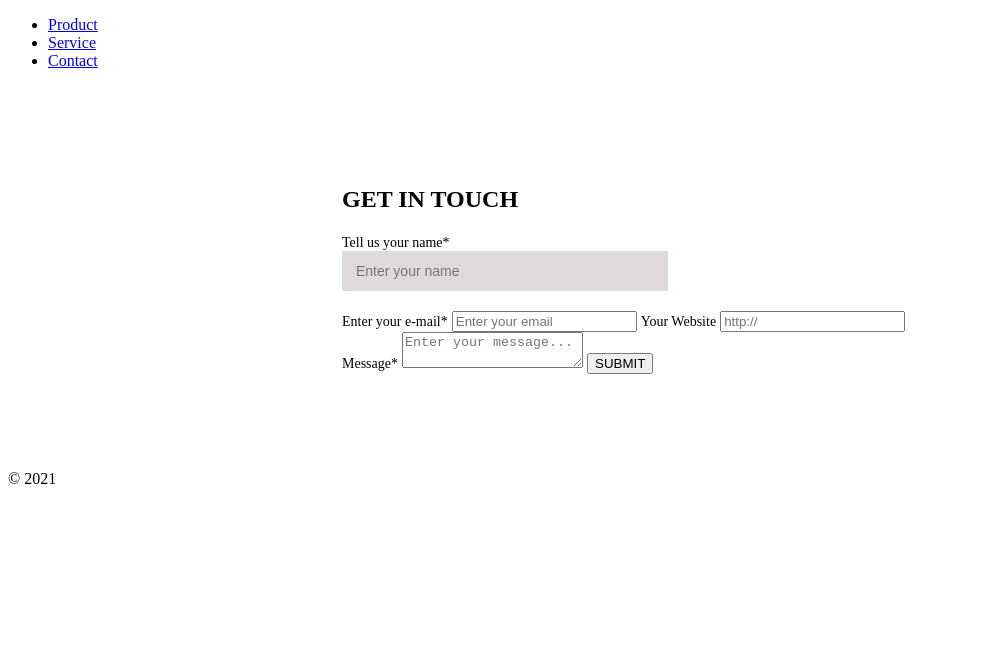
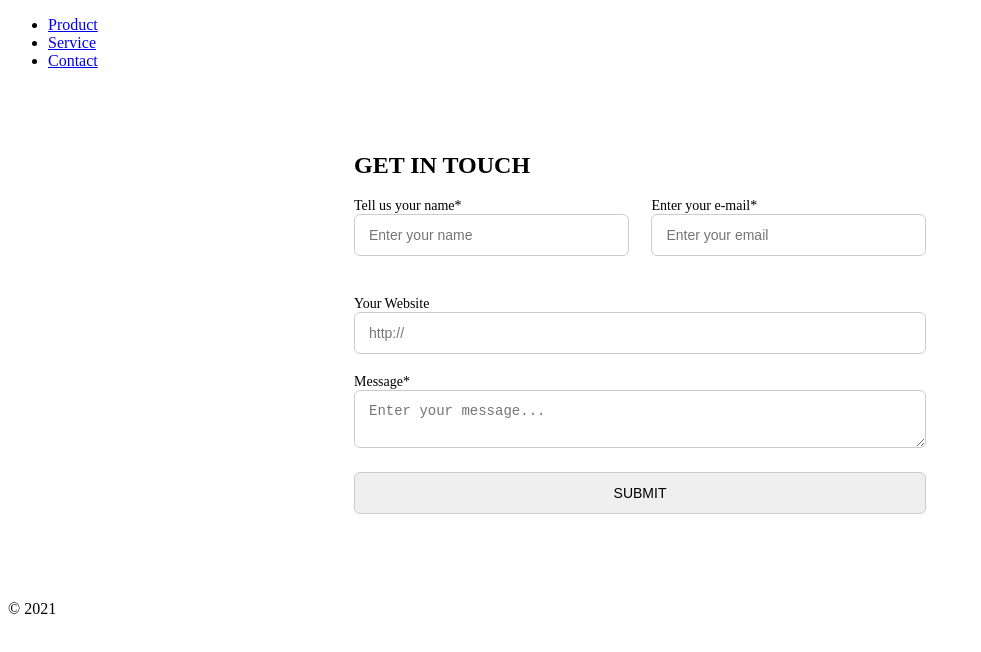
Before and after one commit to elif-shn/Assignment33, a plain HTML site: page contact.html in a window 1280 px wide. Shown: the whole page, without its empty margins (0-981 px from the left). Drawn offline with Linux system fonts and the light colour scheme.

Commit message:
edited form

```diff
--- a/contact.html
+++ b/contact.html
@@ -21,13 +21,18 @@
             <form>
                 <fieldset>
                     <h1>GET IN TOUCH</h1>
-                    <label for="name">Tell us your name*</label>
-                    <input type="text"  id="name" name="name" placeholder="Enter your name"/>
+                    <section class="row">
+                        <section class="column">
+                            <label for="name">Tell us your name*</label>
+                            <input type="text"  id="name" name="name" placeholder="Enter your name"/>
+                        </section>
+                        <section class="column">
+                            <label for="email">Enter your e-mail*</label>
+                            <input type="email" id="email" name="email" placeholder="Enter your email"/>
+                        </section>
+                    </section>
 
-                    <label for="email">Enter your e-mail*</label>
-                    <input type="email" id="email" name="email" placeholder="Enter your email"/>
-
-                    <label for="email">Your Website</label>
+                    <label for="website">Your Website</label>
                     <input type="url" id="website"  name="website" placeholder="http://"/>
 
                     <label for="message">Message*</label>
--- a/style.css
+++ b/style.css
@@ -1,31 +1,32 @@
-section {
-  display: flex;
-  flex: 1;
-  justify-content: center;
-  align-items: center;
-  padding: 40px 0;
-}
 form {
     background: #fff;
     padding: 40px 50px;
     width: 80%;
     max-width: 600px;
+    margin: auto;
 }
 fieldset {
     border: none;
-  padding: 0;
+}
+.row {
+    display: flex;
+    gap: 4%;
+    margin-bottom: 20px;
+}
+.column {
+    flex: 1;
 }
 label {
-  margin-bottom: 6px;
+    display: block;
     font-size: 14px;
 }
-input[type="text"] {
-  display: flex;
-  flex:left;
-  width: 50%;
+input,
+textarea {
+    width: 100%;
     padding: 12px 14px;
     margin-bottom: 20px;
-  border: none;
-  background: #dedada;
+    border: 1px solid #ccc;
+    border-radius: 6px;
     font-size: 14px;
+    box-sizing: border-box;
 }
```
Lines whose indentation alone changed are shown as unchanged.
